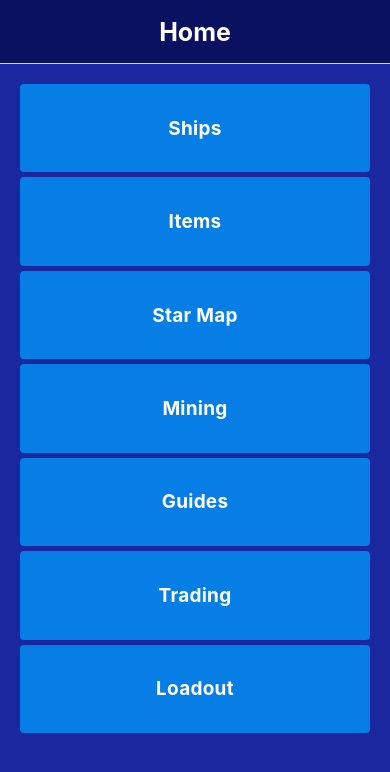
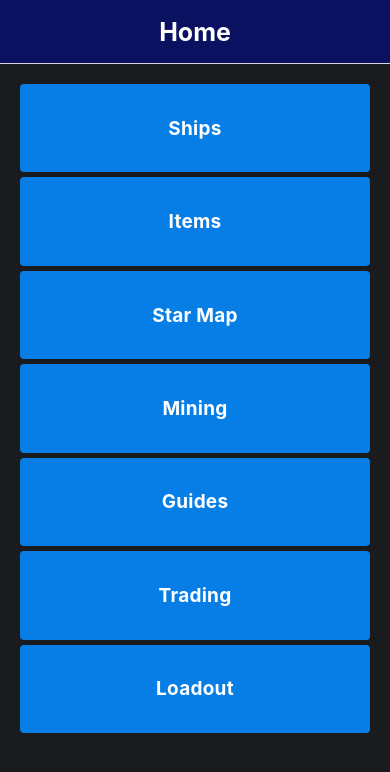
Before and after one commit to GeometricalTaco/SCComp, a React Native app: screen / in a window 390 px wide. Shown: the top 772 px of the page. Built offline with nearby package versions, Linux system fonts and the light colour scheme; what realm would draw is missing.

Commit message:
Better colouring

```diff
--- a/App.js
+++ b/App.js
@@ -607,7 +607,7 @@ const styles = StyleSheet.create({
   container: {
     flex: 1,
     //justifyContent: "space-between",
-    backgroundColor: "#1B279E",
+    backgroundColor: "#1A1B1E",
     padding: 20,
     //margin: 10,
   },
```
